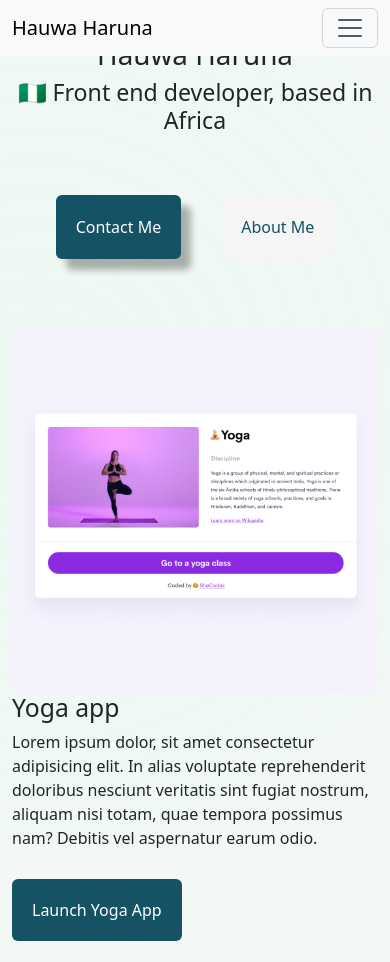
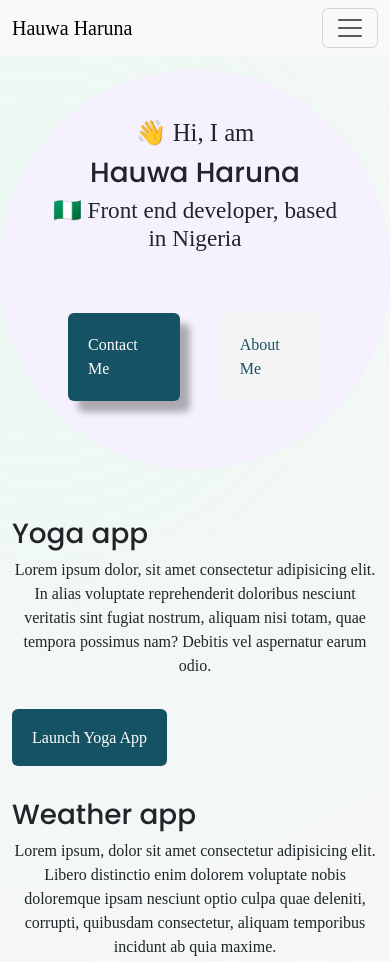
Before and after one commit to UmmSultee/Portfolio, a website: page index.html in a window 390 px wide. Shown: the top 962 px of the page. Drawn offline with nearby package versions, Linux system fonts and the light colour scheme; a web font is replaced by a local one.

Commit message:
updated fonts and responsiveness

```diff
--- a/index.html
+++ b/index.html
@@ -5,6 +5,12 @@
     <meta name="viewport" content="width=device-width, initial-scale=1.0" />
     <meta name="description" content="portfolio website">
     <meta http-equiv="X-UA-Compatible" content="ie=edge" />
+    <link rel="preconnect" href="https://fonts.googleapis.com">
+    <link rel="preconnect" href="https://fonts.gstatic.com" crossorigin>
+   <link href="https://fonts.googleapis.com/css2?family=Playfair+Display:ital,wght@0,400..900;1,400..900&family=Poppins:ital,wght@0,100;0,200;0,300;0,400;0,500;0,600;0,700;0,800;0,900;1,100;1,200;1,300;1,400;1,500;1,600;1,700;1,800;1,900&display=swap" rel="stylesheet">
+    <link rel="preconnect" href="https://fonts.googleapis.com">
+    <link rel="preconnect" href="https://fonts.gstatic.com" crossorigin>
+   <link href="https://fonts.googleapis.com/css2?family=Poppins:ital,wght@0,100;0,200;0,300;0,400;0,500;0,600;0,700;0,800;0,900;1,100;1,200;1,300;1,400;1,500;1,600;1,700;1,800;1,900&display=swap" rel="stylesheet">
     <link href="https://cdn.jsdelivr.net/npm/bootstrap@5.3.2/dist/css/bootstrap.min.css" rel="stylesheet" integrity="sha384-T3c6CoIi6uLrA9TneNEoa7RxnatzjcDSCmG1MXxSR1GAsXEV/Dwwykc2MPK8M2HN" crossorigin="anonymous">
     <script src="https://cdn.jsdelivr.net/npm/bootstrap@5.3.2/dist/js/bootstrap.bundle.min.js" integrity="sha384-C6RzsynM9kWDrMNeT87bh95OGNyZPhcTNXj1NW7RuBCsyN/o0jlpcV8Qyq46cDfL" crossorigin="anonymous"></script>
     <title>Portfolio</title>
@@ -49,10 +55,11 @@
       </div>
     </nav>
 
+<header class="p-5 rounded-pill">
+    <h2>👋 Hi, I am</h2>
 
-    <h2>👋 Hi I am</h2>
-    <h1>Hauwa Haruna</h1>
-    <h3>🇳🇬 Front end developer, based in Africa</h3>
+    <h1 class="intro">Hauwa Haruna</h1>
+    <h3>🇳🇬 Front end developer, based in Nigeria</h3>
 
     <div class="links">
 
@@ -60,6 +67,7 @@
       <a href="about.html" id="about-me">About Me</a>
 
     </div>
+ </header>
 
     <div class="container mt-5">
       <div class="row">
@@ -68,7 +76,7 @@
         </div>
 
         <div class="col-md-6">
-          <h2 class="text-start">Yoga app</h2>
+          <h1 class="text-start">Yoga app</h1>
           <p>Lorem ipsum dolor, sit amet consectetur adipisicing elit. In alias voluptate reprehenderit doloribus nesciunt veritatis sint fugiat nostrum, aliquam nisi totam, quae tempora possimus nam? Debitis vel aspernatur earum odio.</p>
 
           <div class="mt-5">
@@ -102,8 +110,8 @@
           <p>Lorem ipsum dolor sit amet consectetur adipisicing elit. Laborum praesentium dolorem atque sit, molestias maiores alias eligendi quo quos at, voluptate vero odit expedita fuga illum, est incidunt unde labore.</p>
           <div class="mt-5">
           <a href="#" class="midwifery-link">Launch Midwifery App</a>
-          <a
-        </div>
+
+          </div>
       </div>
     </div>
   </body>
--- a/style.css
+++ b/style.css
@@ -3,15 +3,24 @@
   --box-shadow: 10px 11px 7px rgba(0, 0, 0, 0.3);
   --border-radius: 6px;
   --text-decoration: none;
+  --primary-font: "Poppins", sans-serif;
+  --secondary-font: font-family: "Playfair Display", serif;;
 }
 
-body{
-
-
-  background: radial-gradient(circle at 10% 20%, rgba(216, 241, 230, 0.46) 0.1%, rgba(233, 226, 226, 0.28) 90.1%);
+body {
+  background: radial-gradient(
+    circle at 10% 20%,
+    rgba(216, 241, 230, 0.46) 0.1%,
+    rgba(233, 226, 226, 0.28) 90.1%
+  );
+  font-family: var(--secondary-font);
+}
+header {
+  background: #f5f1fe;
+  margin-top: 70px;
 }
 
-.lorem{
+.lorem {
   text-align: center;
   font-size: 18px;
   line-height: 1.5;
@@ -21,6 +30,7 @@ h2 {
 }
 h1 {
   text-align: center;
+  font-family: var(--primary-font);
 }
 h3 {
   text-align: center;
@@ -30,7 +40,6 @@ h3 {
   display: flex;
   justify-content: center;
   margin-top: 40px;
-
 }
 
 #contact-me {
@@ -43,10 +52,9 @@ h3 {
   text-decoration: var(--text-decoration);
 }
 
-#contact-me:hover{
+#contact-me:hover {
   background: white;
   color: var(--primary-color);
-
 }
 #about-me {
   background: whitesmoke;
@@ -56,7 +64,7 @@ h3 {
   color: var(--primary-color);
   border-radius: var(--border-radius);
 }
-#about-me:hover{
+#about-me:hover {
   background: var(--primary-color);
   color: whitesmoke;
 }
@@ -79,30 +87,30 @@ h4 {
   text-decoration: none;
   color: var(--primary-color);
 }
-.yoga{
+.yoga {
   text-decoration: none;
   background: var(--primary-color);
   padding: 20px;
   border-radius: 6px;
   color: white;
 }
-.yoga:hover{
+.yoga:hover {
   color: var(--primary-color);
   background: white;
 }
-.weather-app{
+.weather-app {
   text-decoration: none;
   background: var(--primary-color);
   padding: 20px;
   border-radius: 6px;
   color: white;
 }
-.weather-app:hover{
+.weather-app:hover {
   color: var(--primary-color);
   background: white;
 }
 
-.midwifery-link{
+.midwifery-link {
   text-decoration: none;
   background: var(--primary-color);
   padding: 20px;
@@ -110,10 +118,18 @@ h4 {
   color: white;
 }
 
-.midwifery-link:hover{
+.midwifery-link:hover {
   color: var(--primary-color);
   background: white;
 }
-.text-center{
+.text-center {
   font-size: 96px;
 }
+@media (max-width: 800px){
+  img{
+    display: none;
+  }
+  p{
+    text-align: center;
+  }
+}
```
